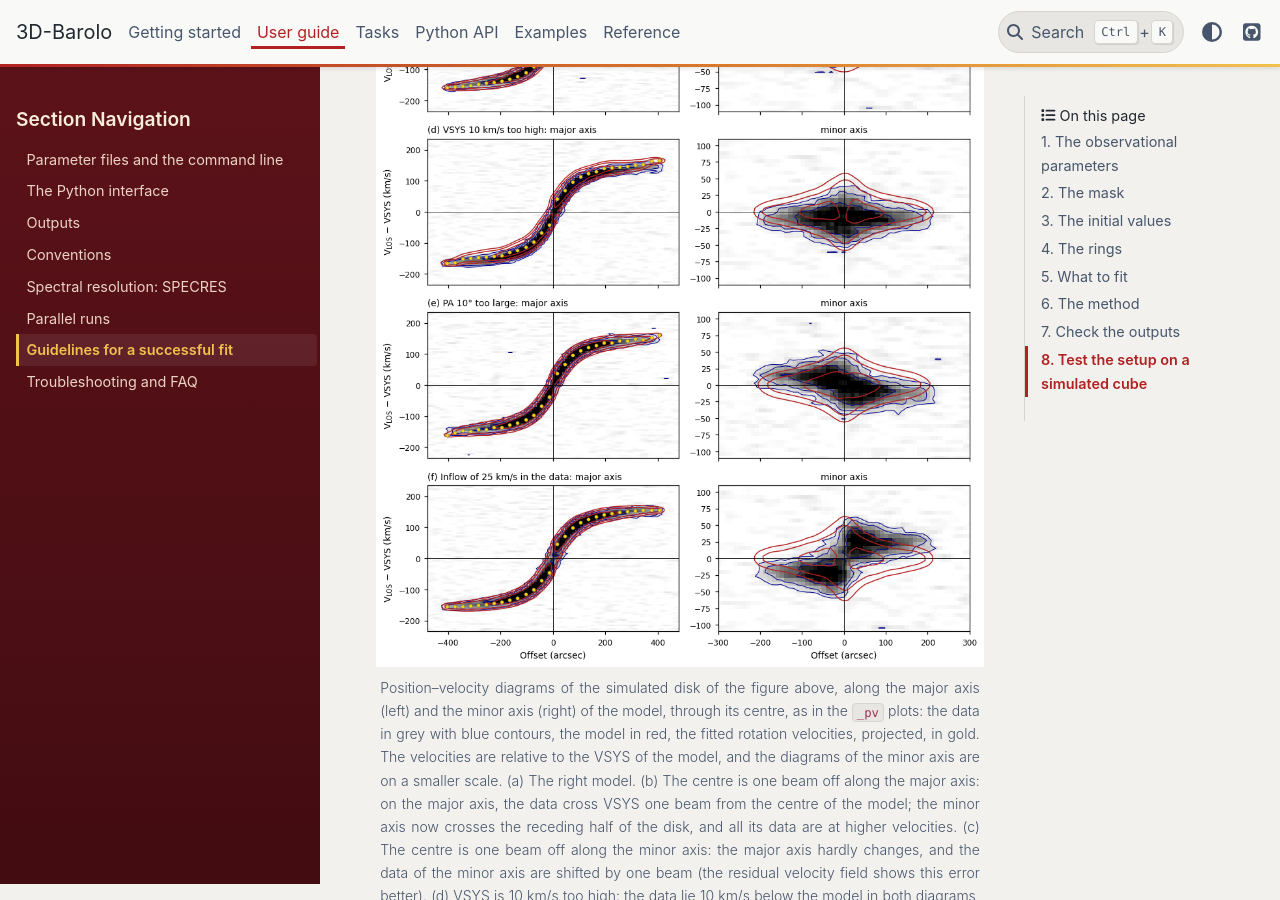
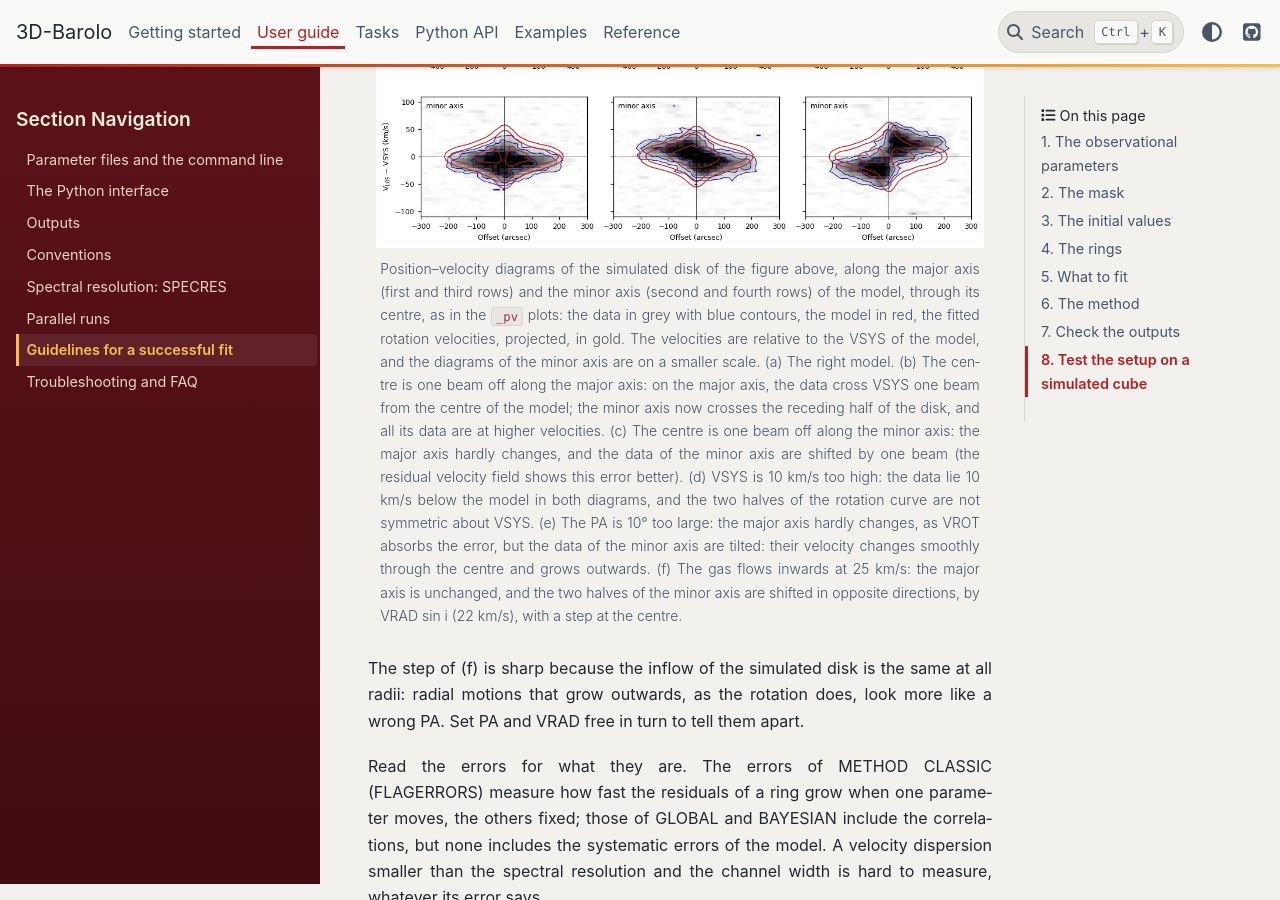
Before and after one commit to editeodoro/bbarolo2, a Sphinx documentation site: the page built from docs/user-guide/guidelines.md, in a window 1280 px wide and 900 px high, scrolled down 5187 px. Built offline with Sphinx 7.4.7 and the PyData theme 0.15.4, drawn with Linux system fonts in a browser that asks for light colours.

Commit message:
Guidelines: the PV figure in 4 rows and 3 columns
Each case in a column, its major axis (rows 1 and 3) above its minor axis (rows 2 and 4);
shorter panel titles, the caption says so.

Co-Authored-By: Claude Opus 5.5 <noreply@anthropic.com>

````diff
--- a/docs/scripts/make_figures.py
+++ b/docs/scripts/make_figures.py
@@ -722,52 +722,51 @@ def fig_residuals_pv():
     noise = float(np.nanstd(np.asarray(disk.data, float)[:5]))                 # (channels without emission)
     levels = 3 * noise * 2. ** np.arange(6)
     cases = [("(a) Correct model", disk, {}),
-             ("(b) Centre 1 beam off, along the major axis", disk, dict(xpos=x0 + 3 * maj[0], ypos=y0 + 3 * maj[1])),
-             ("(c) Centre 1 beam off, along the minor axis", disk, dict(xpos=x0 + 3 * mnr[0], ypos=y0 + 3 * mnr[1])),
+             ("(b) Centre 1 beam off (major axis)", disk, dict(xpos=x0 + 3 * maj[0], ypos=y0 + 3 * maj[1])),
+             ("(c) Centre 1 beam off (minor axis)", disk, dict(xpos=x0 + 3 * mnr[0], ypos=y0 + 3 * mnr[1])),
              ("(d) VSYS 10 km/s too high", disk, dict(vsys=10.)),
              ("(e) PA 10° too large", disk, dict(pa=pa + 10)),
-             ("(f) Inflow of 25 km/s in the data", inflow, {})]
-    fig, axs = plt.subplots(len(cases), 2, figsize=(8.6, 15.0), sharex="col", sharey="col")
-    for row, (title, cube, kw) in enumerate(cases):
+             ("(f) Inflow of 25 km/s", inflow, {})]
+    # each case in a column, its major axis above its minor axis: (a, b, c) in rows 1-2, (d, e, f) in rows 3-4
+    fig, axs = plt.subplots(4, 3, figsize=(9.6, 10.2))
+    for k, (title, cube, kw) in enumerate(cases):
         g = dict(xpos=x0, ypos=y0, vsys=0., inc=inc, pa=pa)
         g.update(kw)
         res = FitMod3D(cube, radii=radii, z0=10, vrot=150, vdisp=15, free="VROT VDISP", mask="SEARCH",
                        verbose=0, **g).run(threads=4)
         data, mod = np.asarray(cube.data, float), np.asarray(res.model.data, float)
         vlos = np.asarray(res.rings["vrot"], float) * np.sin(np.radians(g["inc"]))
-        for col, (theta, name) in enumerate(((g["pa"], "major axis"), (g["pa"] + 90, "minor axis"))):
+        for j, (theta, name) in enumerate(((g["pa"], "major axis"), (g["pa"] + 90, "minor axis"))):
             # the slice through the centre of the model at its PA (or PA + 90), as the _pv plots
             s, x, y = build_path(g["xpos"], g["ypos"], np.full(1, 60.), theta, nx, ny)
             pvd, pvm = extract_pv(data, x, y, order=0), extract_pv(mod, x, y)
             ext = [s[0] * pix, s[-1] * pix, vel[0] - g["vsys"], vel[-1] - g["vsys"]]
-            ax = axs[row, col]
+            ax = axs[2 * (k // 3) + j, k % 3]
             ax.imshow(pvd, origin="lower", cmap="Greys", aspect="auto", extent=ext, interpolation="nearest",
                       vmin=0, vmax=np.nanpercentile(data, 99.8))
             ax.contour(pvd, levels, colors="#00008B", linewidths=0.7, extent=ext)
             ax.contour(pvm, levels, colors="#B22222", linewidths=1.0, extent=ext)
             ax.axhline(0, c="k", lw=0.6)
             ax.axvline(0, c="k", lw=0.6)
-            if col == 0:
-                ax.plot(np.concatenate((radii, -radii)), np.concatenate((vlos, -vlos)), "o", c="gold", ms=3.5,
+            ax.text(0.03, 0.95, name, transform=ax.transAxes, fontsize=8, va="top")
+            if j == 0:
+                ax.plot(np.concatenate((radii, -radii)), np.concatenate((vlos, -vlos)), "o", c="gold", ms=3,
                         mec="0.4", mew=0.4)
-                ax.set_title(f"{title}: {name}", fontsize=9, loc="left")
+                ax.set_title(title, fontsize=9, loc="left")
+                ax.set_xlim(-480, 480)
+                ax.set_ylim(-235, 235)
             else:
-                ax.set_title(name, fontsize=9)
-            ax.tick_params(labelsize=8)
-            if col == 1:
+                ax.set_xlim(-300, 300)                     # the minor axis on a smaller scale
+                ax.set_ylim(-110, 110)
+                ax.set_xlabel("Offset (arcsec)", fontsize=8)
                 vm = np.where(pvd > levels[0], pvd, 0)
                 vm = (vm * vel[:, None]).sum(0) / np.maximum(vm.sum(0), 1e-30)
                 print(f"    {title}: minor axis, mean velocity at -120, -30, 30, 120 arcsec:",
                       np.round(vm[[np.argmin(np.abs(s * pix - o)) for o in (-120, -30, 30, 120)]], 1))
-    for ax in axs[-1]:
-        ax.set_xlabel("Offset (arcsec)", fontsize=9)
+            ax.tick_params(labelsize=8, labelleft=k % 3 == 0)
     for ax in axs[:, 0]:
-        ax.set_ylabel("V$_\\mathrm{LOS}$ $-$ VSYS (km/s)", fontsize=9)
-    axs[0, 0].set_xlim(-480, 480)
-    axs[0, 0].set_ylim(-235, 235)
-    axs[0, 1].set_xlim(-300, 300)                         # the minor axis on a smaller scale
-    axs[0, 1].set_ylim(-110, 110)
-    fig.tight_layout()
+        ax.set_ylabel("V$_\\mathrm{LOS}$ $-$ VSYS (km/s)", fontsize=8)
+    fig.tight_layout(h_pad=0.6)
     save(fig, "guidelines_pv.png")
 
 # (end of user guide: guidelines)
--- a/docs/user-guide/guidelines.md
+++ b/docs/user-guide/guidelines.md
@@ -129,19 +129,19 @@ way, and tell a wrong PA from radial motions better than the velocity field does
 ```{figure} /figures/guidelines_pv.png
 :alt: Position-velocity diagrams along the major and the minor axes of the simulated disk, fitted with a wrong centre, systemic velocity or position angle, or with an inflow that the model does not have
 
-Position–velocity diagrams of the simulated disk of the figure above, along the major axis (left) and the minor
-axis (right) of the model, through its centre, as in the `_pv` plots: the data in grey with blue contours, the model
-in red, the fitted rotation velocities, projected, in gold. The velocities are relative to the VSYS of the model, and
-the diagrams of the minor axis are on a smaller scale. (a) The right model. (b) The centre is one beam off along the
-major axis: on the major axis, the data cross VSYS one beam from the centre of the model; the minor axis now crosses
-the receding half of the disk, and all its data are at higher velocities. (c) The centre is one beam off along the
-minor axis: the major axis hardly changes, and the data of the minor axis are shifted by one beam (the residual
-velocity field shows this error better). (d) VSYS is 10 km/s too high: the data lie 10 km/s below the model in both
-diagrams, and the two halves of the rotation curve are not symmetric about VSYS. (e) The PA is 10° too large: the
-major axis hardly changes, as VROT absorbs the error, but the data of the minor axis are tilted: their velocity
-changes smoothly through the centre and grows outwards. (f) The gas flows inwards at 25 km/s: the major axis is
-unchanged, and the two halves of the minor axis are shifted in opposite directions, by VRAD sin i (22 km/s), with a
-step at the centre.
+Position–velocity diagrams of the simulated disk of the figure above, along the major axis (first and third rows)
+and the minor axis (second and fourth rows) of the model, through its centre, as in the `_pv` plots: the data in
+grey with blue contours, the model in red, the fitted rotation velocities, projected, in gold. The velocities are
+relative to the VSYS of the model, and the diagrams of the minor axis are on a smaller scale. (a) The right model.
+(b) The centre is one beam off along the major axis: on the major axis, the data cross VSYS one beam from the centre
+of the model; the minor axis now crosses the receding half of the disk, and all its data are at higher velocities.
+(c) The centre is one beam off along the minor axis: the major axis hardly changes, and the data of the minor axis
+are shifted by one beam (the residual velocity field shows this error better). (d) VSYS is 10 km/s too high: the
+data lie 10 km/s below the model in both diagrams, and the two halves of the rotation curve are not symmetric about
+VSYS. (e) The PA is 10° too large: the major axis hardly changes, as VROT absorbs the error, but the data of the
+minor axis are tilted: their velocity changes smoothly through the centre and grows outwards. (f) The gas flows
+inwards at 25 km/s: the major axis is unchanged, and the two halves of the minor axis are shifted in opposite
+directions, by VRAD sin i (22 km/s), with a step at the centre.
 ```
 
 The step of (f) is sharp because the inflow of the simulated disk is the same at all radii: radial motions that grow
````
Also changed, not shown: docs/figures/guidelines_pv.png.
